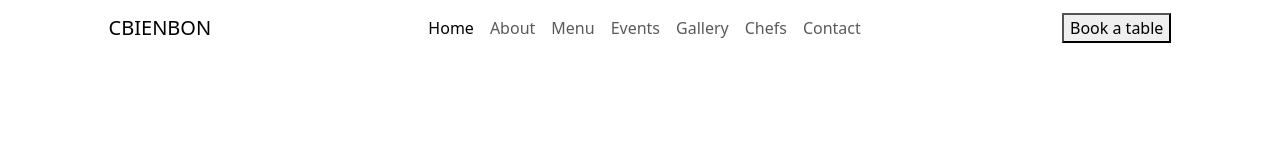
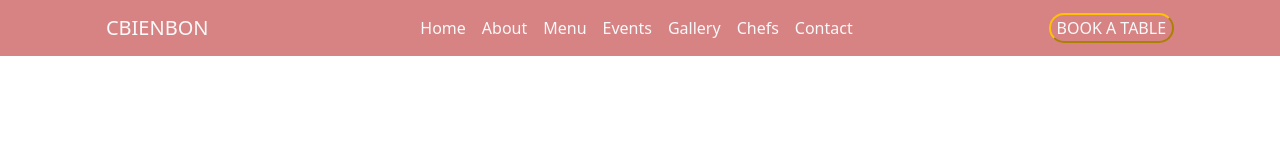
Before and after one commit to chaimachai/CbienBon, a website: page index.html in a window 1280 px wide. Drawn offline with nearby package versions, Linux system fonts and the light colour scheme.

Commit message:
bouton navbar en display none

```diff
--- a/index.html
+++ b/index.html
@@ -7,9 +7,9 @@
     <link rel="stylesheet" href="./public/css/app.css">
 </head>
 <body>
-    <nav class="navbar navbar-expand-lg">
+    <nav class="navbar navbar-expand-lg sticky-top bg-danger">
         <div class="container-fluid justify-content-around">
-            <a class="navbar-brand" href="#">CBIENBON</a>
+            <a class="navbar-brand text-light" href="#">CBIENBON</a>
             <div>
                 <button class="navbar-toggler" type="button" data-bs-toggle="collapse" data-bs-target="#navbarText"
                     aria-controls="navbarText" aria-expanded="false" aria-label="Toggle navigation">
@@ -18,30 +18,30 @@
                 <div class="collapse navbar-collapse justify-content-between" id="navbarText">
                     <ul class="navbar-nav me-auto mb-2 mb-lg-0">
                         <li class="nav-item">
-                            <a class="nav-link active" aria-current="page" href="#">Home</a>
+                            <a class="nav-link active text-light" aria-current="page" href="#">Home</a>
                         </li>
                         <li class="nav-item">
-                            <a class="nav-link" href="#">About</a>
+                            <a class="nav-link text-light" href="#">About</a>
                         </li>
                         <li class="nav-item">
-                            <a class="nav-link" href="#">Menu</a>
+                            <a class="nav-link text-light" href="#">Menu</a>
                         </li>
                         <li class="nav-item">
-                            <a class="nav-link" href="#">Events</a>
+                            <a class="nav-link text-light" href="#">Events</a>
                         </li>
                         <li class="nav-item">
-                            <a class="nav-link" href="#">Gallery</a>
+                            <a class="nav-link text-light" href="#">Gallery</a>
                         </li>
                         <li class="nav-item">
-                            <a class="nav-link" href="#">Chefs</a>
+                            <a class="nav-link text-light" href="#">Chefs</a>
                         </li>
                         <li class="nav-item">
-                            <a class="nav-link" href="#">Contact</a>
+                            <a class="nav-link text-light" href="#">Contact</a>
                         </li>
                     </ul>
                 </div>
             </div>
-            <button>Book a table</button>
+            <button class="rounded-4 border-warning d-none d-lg-block bg-transparent text-light">BOOK A TABLE</button>
         </div>
     </nav>
     <script src="./node_modules/bootstrap/dist/js/bootstrap.bundle.js"></script>
--- a/src/sass/_variables.sass
+++ b/src/sass/_variables.sass
@@ -0,0 +1 @@
+$danger: rgba(216, 131, 131, 0)
```
Also changed, not shown: public/css/app.css.
